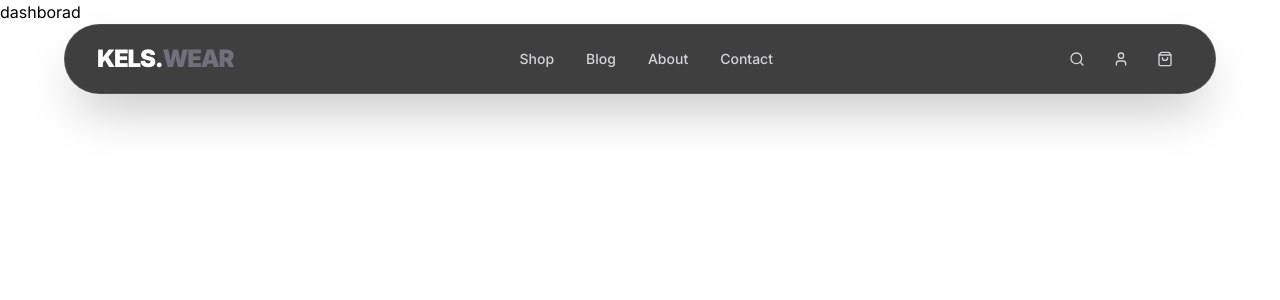
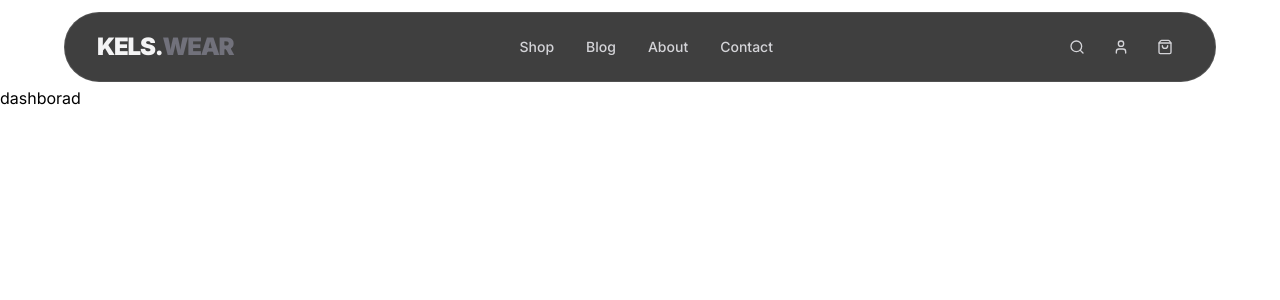
Before and after one commit to AdugboAghogho/my_ecommerce_template, a Next.js app: page /dashboard in a window 1280 px wide. Shown: the top 300 px of the page. Built offline with nearby package versions, Linux system fonts and the light colour scheme.

Commit message:
fix navbar

```diff
--- a/app/(blog)/blog/BlogClient.tsx
+++ b/app/(blog)/blog/BlogClient.tsx
@@ -28,14 +28,14 @@ export default function BlogClient({ posts }: { posts: any[] }) {
 
   // 3. Layout Data
   const featuredPost = filteredPosts[0]; // First matching post
-  const otherPosts = filteredPosts.slice(1); // The rest of the matching posts
+  const otherPosts = filteredPosts.slice(0); // The rest of the matching posts
   const popularPosts = posts.slice(0, 3); // Static "Popular" list (just the newest 3 for now)
 
   // Helper to clear search
   const clearSearch = () => setSearchQuery("");
 
   return (
-    <div className="min-h-screen mt-24 bg-[#FDFBF7]">
+    <div className="min-h-screen mt-27 bg-[#FDFBF7]">
       {/* HEADER SECTION */}
       <div className="max-w-7xl mx-auto px-4 md:px-8">
         <header className="pb-8 border-b border-gray-200/60 mb-10 flex flex-col md:flex-row justify-between items-start md:items-end gap-6">
--- a/components/Navbar.tsx
+++ b/components/Navbar.tsx
@@ -10,12 +10,13 @@ export function Navbar() {
 
   return (
     // 1. Container: Fixed at top, centered, pill-shaped, dark glass effect
-    <nav className="hidden md:block fixed top-6 left-1/2 -translate-x-1/2 w-[95%] max-w-6xl z-50">
-      <div className="bg-[#0f0f0f]/80 backdrop-blur-md border border-white/10 rounded-full px-8 py-4 shadow-2xl flex items-center justify-between transition-all hover:bg-[#0f0f0f]/90">
+    <nav className="hidden md:block sticky top-3 z-50 mx-auto w-[95%] max-w-6xl mb-4">
+      {" "}
+      <div className="backdrop-blur-md bg-[#0f0f0f]/80 border border-white/10 rounded-full px-8 py-4 flex items-center justify-between transition-all hover:bg-[#0f0f0f]/90">
         {/* --- LEFT: LOGO --- */}
         <Link
           href="/"
-          className="text-2xl font-black tracking-tighter text-white"
+          className="text-2xl font-black tracking-tighter text-zinc-100"
         >
           KELS.<span className="text-zinc-500">WEAR</span>
         </Link>
```
